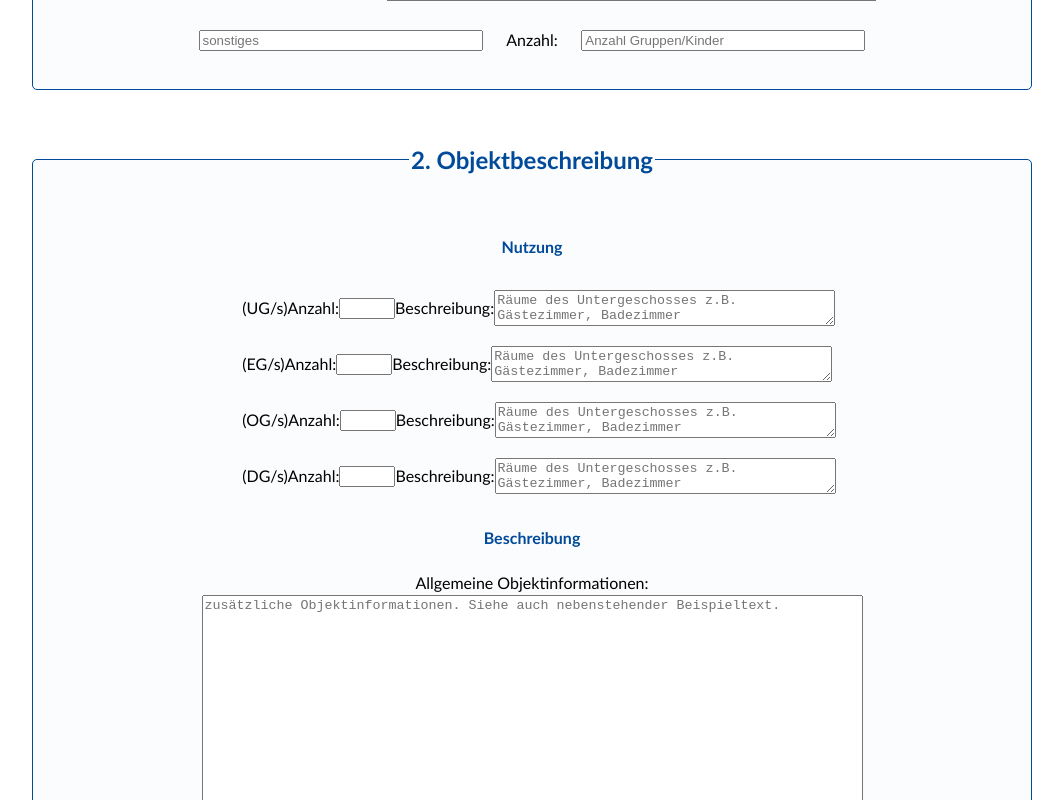
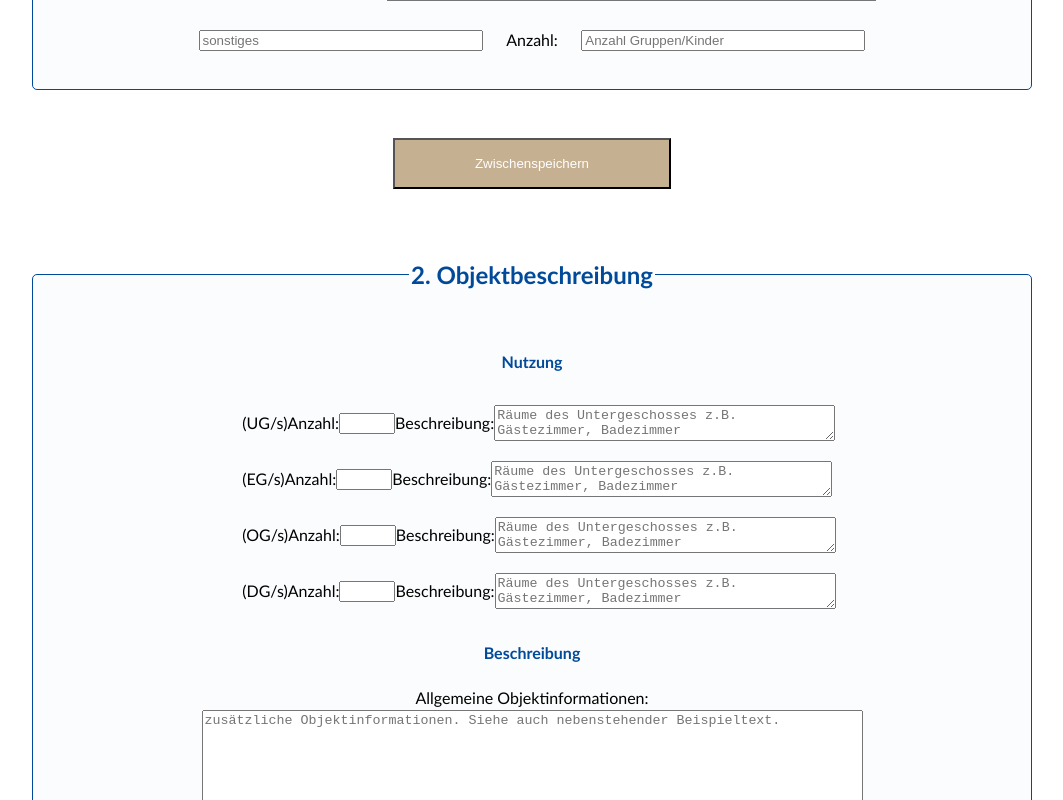
Before and after one commit to juliabellmann/formular-archi, a Next.js app: page /formular in a window 1280 px wide. Shown: the part 1480-2280 px from the top of the page, without its empty margins (108-1171 px from the left). Built offline with nearby package versions, Linux system fonts and the light colour scheme.

Commit message:
add styling

```diff
--- a/components/Formarchi.js
+++ b/components/Formarchi.js
@@ -179,6 +179,7 @@ export default function Formarchi()
                     </div>
 
                 </fieldset>
+                                <button href="#" className="button">Zwischenspeichern</button>
 
                 <fieldset>
 
@@ -264,7 +265,7 @@ export default function Formarchi()
                     </div>
 
                 </fieldset>
-
+                <button href="#" className="button">Zwischenspeichern</button>
                 <fieldset>
                     <legend><h2>3. Kosteneinflüsse</h2></legend>
 
@@ -448,31 +449,35 @@ export default function Formarchi()
 
 
                 </fieldset>
-
+                <button href="#" className="button">Zwischenspeichern</button>
                 <fieldset>
                     <legend><h2>4. Flächen und Rauminhalte DIN 277-1: 2016-01</h2></legend>
                     {/* <p>Tabelle</p> */}
 
                 </fieldset>
-
+                <button href="#" className="button">Zwischenspeichern</button>
                 <fieldset>
                     <legend><h2>5. Kosten nach DIN 276: 2018/12 / Beschreibung</h2></legend>
                     {/* <p>Tabelle</p> */}
 
                 </fieldset>
+                                <button href="#" className="button">Zwischenspeichern</button>
                 <fieldset>
                     <legend><h2>6. Weitere Projektangaben</h2></legend>
                     {/* <p>Tabelle</p> */}
 
                 </fieldset>
 
+                                <button href="#" className="button">Zwischenspeichern</button>
                 <fieldset>
                     <legend><h2>Hochladen von Unterlagen</h2></legend>
                 {/* Upload Dateien */}
+                <p>Hochladen von Zeichnungen inkl. PDF als ZIP-Datei: <a>hier hochladen</a></p>
+                <p>Hochladen von Unterlagen zur Flächenberechnung: <a>hier hochladen</a></p>
 
                 </fieldset>
 
-                <button href="#" className="button">Speichern</button>
+                <button href="#" className="button">Zwischenspeichern</button>
                 <button href="#" className="button">Unterlagen an BKI senden</button>
 
             </form>
--- a/styles/globals.css
+++ b/styles/globals.css
@@ -231,3 +231,8 @@ fieldset {
   color: var(--secondary);
 
 }
+
+a {
+  color: #004a99;
+  text-decoration: underline;
+}
```
